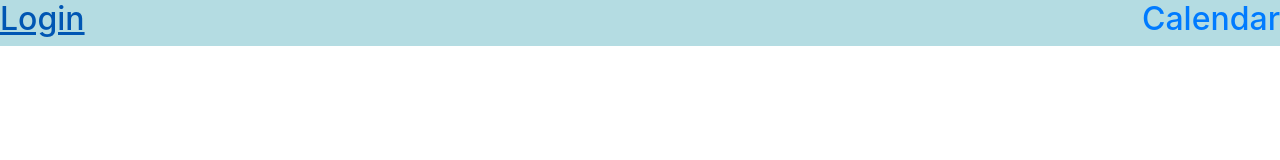
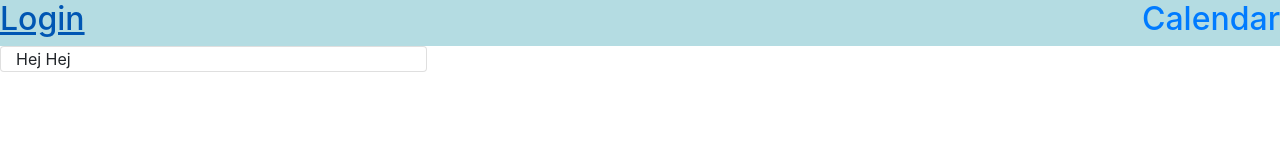
Before and after one commit to Dafali9012/calendar-project, a React (Create React App) app: page /Calendar in a window 1280 px wide. Shown: the top 160 px of the page. Built offline with nearby package versions, Linux system fonts and the light colour scheme.

Commit message:
starting from the bottom

```diff
--- a/src/App.js
+++ b/src/App.js
@@ -4,6 +4,8 @@ import {BrowserRouter as Router, Route, Switch} from "react-router-dom"
 import Header from "./components/Header";
 import Login from "./components/Login";
 import Register from "./components/Register";
+import Calendar from "./components/Calendar";
+
 
 
 function App() {
@@ -14,6 +16,7 @@ function App() {
       <Switch>
         <Route path="/Login" component={Login} />
         <Route path="/Register" component={Register} />
+        <Route path="/Calendar" component={Calendar} />
       </Switch>
     </div>
   </Router>
--- /dev/null
+++ b/src/components/Calendar.js
@@ -0,0 +1,7 @@
+import React from "react";
+export default function Calendar(){
+
+    return (
+    <div className="card col-lg-4">Hej Hej</div>
+    )
+}
--- a/src/components/Header.js
+++ b/src/components/Header.js
@@ -7,7 +7,7 @@ export default function Header(){
     <div className="header">
         <Link to="/login"><h2 className="link">Login</h2></Link>
       <div className="path">
-        <Link to="/"><h2 className="link">Calendar</h2></Link>
+        <Link to="/calendar"><h2 className="link">Calendar</h2></Link>
       </div>
     </div>
   )
```
